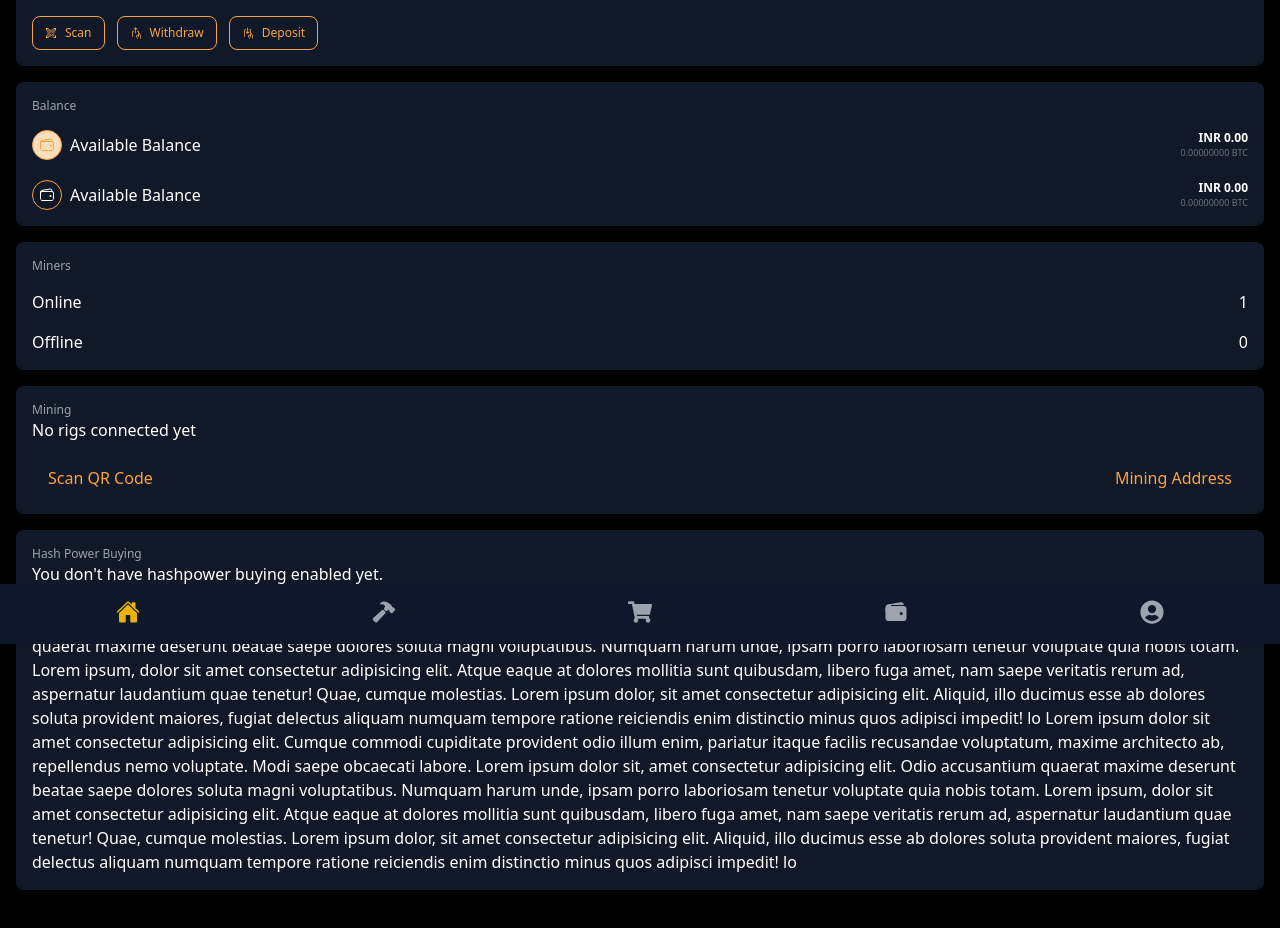
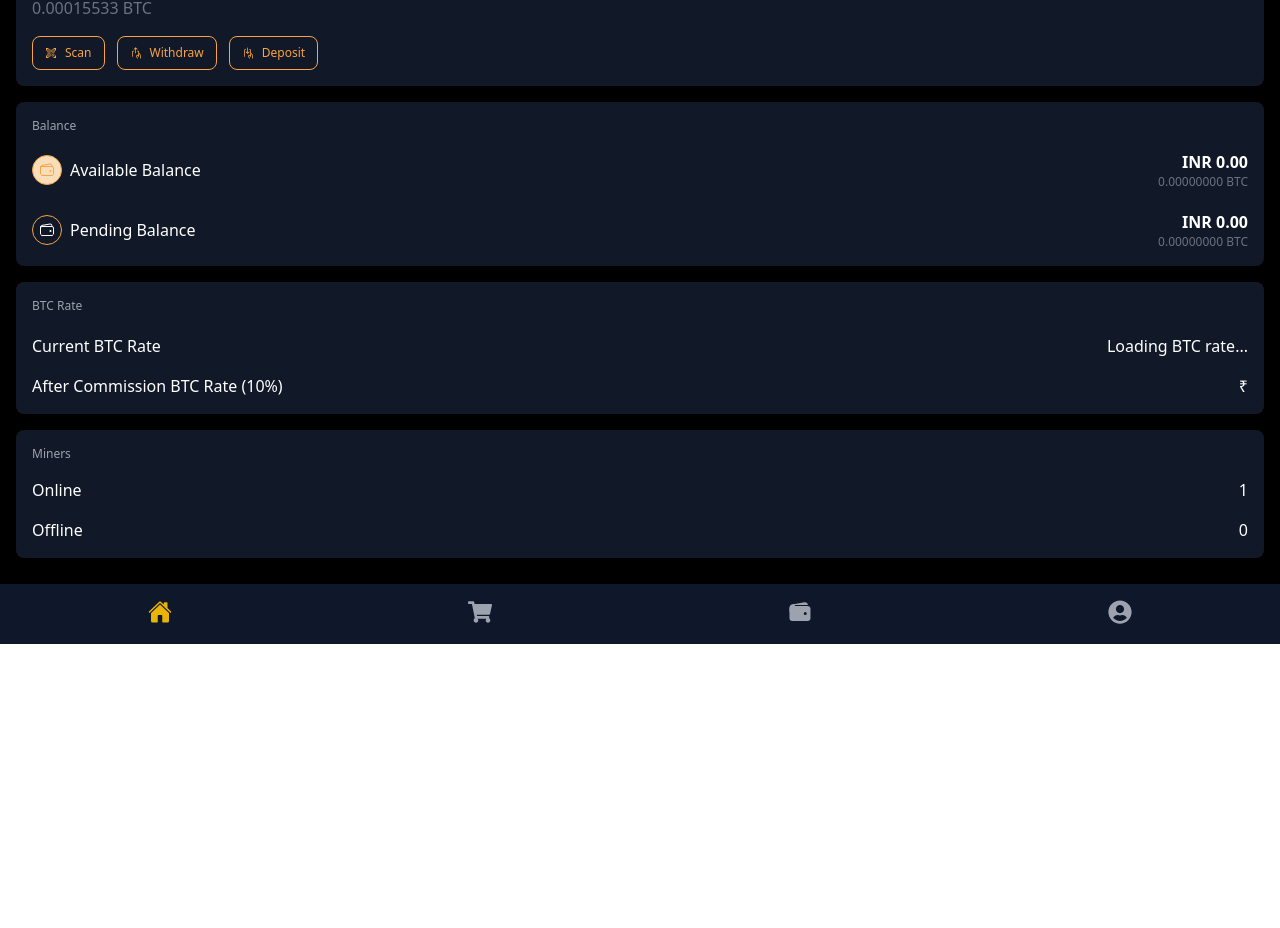
Before and after one commit to kkgkrishna/nicecash, a React (Create React App) app: page / in a window 1280 px wide. Shown: the part 156-1084 px from the top of the page. After the commit the page ends 800 px from the top, so only its background shows below. Built offline with nearby package versions, Linux system fonts and the light colour scheme; no server answers.

Commit message:
first commit

```diff
--- a/src/Pages/DashboardPage/DashboardPage.jsx
+++ b/src/Pages/DashboardPage/DashboardPage.jsx
@@ -1,4 +1,4 @@
-import React from "react";
+import React, { useEffect, useState } from "react";
 import { FaBell } from "react-icons/fa";
 import { IoWalletOutline } from "react-icons/io5";
 import { MdQrCodeScanner } from "react-icons/md";
@@ -6,6 +6,68 @@ import Button from "../CustomPage/Button";
 import { PiHandDeposit, PiHandWithdraw } from "react-icons/pi";
 
 function DashboardPage() {
+  const [btc, setBtc] = useState(0.00015533);
+  const [currentBtcRate, setCurrentBtcRate] = useState(null);
+  const [afterCommissionBtcRate, setAfterCommissionBtcRate] = useState(null);
+  const [commissionRate, setCommissionRate] = useState(null);
+
+  useEffect(() => {
+    const fetchBtcRate = async () => {
+      try {
+        const response = await fetch(
+          "https://api.coingecko.com/api/v3/simple/price?ids=bitcoin&vs_currencies=inr"
+        );
+        const data = await response.json();
+        const btcRate = data.bitcoin.inr;
+
+        // Save the rate to local storage with a timestamp
+        const newData = { btcRate, timestamp: Date.now() };
+        localStorage.setItem("btcRateData", JSON.stringify(newData));
+
+        setCurrentBtcRate(btcRate);
+      } catch (error) {
+        console.error("Error fetching BTC rate:", error);
+      }
+    };
+
+    const checkAndUpdateBtcRate = () => {
+      const storedData = localStorage.getItem("btcRateData");
+      if (storedData) {
+        const { btcRate, timestamp } = JSON.parse(storedData);
+
+        // Check if the data is less than 10 minutes old
+        if (Date.now() - timestamp < 10 * 60 * 1000) {
+          setCurrentBtcRate(btcRate);
+          return;
+        }
+      }
+
+      // Fetch new data if not found or outdated
+      fetchBtcRate();
+    };
+
+    checkAndUpdateBtcRate();
+
+    // Set interval to update BTC rate every 10 minutes
+    const interval = setInterval(() => {
+      fetchBtcRate();
+      window.location.reload(); // Refresh page after 10 min
+    }, 10 * 60 * 1000);
+
+    return () => clearInterval(interval);
+  }, []);
+
+  useEffect(() => {
+    if (currentBtcRate !== null) {
+      const btcInr = btc * currentBtcRate;
+      const commissionRate1 = btcInr * 0.1;
+      setCommissionRate(commissionRate1);
+      const total = btcInr - commissionRate1;
+      setAfterCommissionBtcRate(total);
+      localStorage.setItem("totalBalence", total);
+    }
+  }, [currentBtcRate]);
+
   return (
     <div className="bg-black text-white min-h-screen p-4">
       {/* Header */}
@@ -13,38 +75,42 @@ function DashboardPage() {
         <h1 className="text-2xl font-bold">Dashboard</h1>
         <div className="flex items-center gap-4">
           <FaBell className="text-gray-400 text-xl" />
-          <MdQrCodeScanner className={`text-primaryColor text-xl`} />
+          <MdQrCodeScanner className="text-primaryColor text-xl" />
         </div>
       </div>
 
       {/* Wallet Section */}
       <div className="bg-gray-900 p-4 rounded-lg mb-4">
-        <h2 className="text-xs text-gray-400">Total Assets</h2>
-        <p className="text-3xl font-bold">INR 0.00</p>
-        <p className="text-gray-500">0.00000000 BTC</p>
+        <h2 className="text-xs text-gray-400 mb-5">Total Assets</h2>
+        <div className="flex items-end">
+          <p className="text-3xl font-bold">
+            ₹ {afterCommissionBtcRate?.toFixed(2)}
+          </p>
+        </div>
+        <p className="text-gray-500">{btc} BTC</p>
         <div className="flex gap-3 mt-4">
           <Button
             hasIcon
-            label={`Scan`}
-            className={`text-xs text-primaryColor border-primaryColor `}
+            label="Scan"
+            className="text-xs text-primaryColor border-primaryColor"
           >
-            <MdQrCodeScanner className={`text-primaryColor `} />
+            <MdQrCodeScanner className="text-primaryColor" />
           </Button>
 
           <Button
             hasIcon
-            label={`Withdraw`}
-            className={`text-xs text-primaryColor border-primaryColor `}
+            label="Withdraw"
+            className="text-xs text-primaryColor border-primaryColor"
           >
-            <PiHandDeposit className={`text-primaryColor `} />
+            <PiHandDeposit className="text-primaryColor" />
           </Button>
 
           <Button
             hasIcon
-            label={`Deposit`}
-            className={`text-xs text-primaryColor border-primaryColor `}
+            label="Deposit"
+            className="text-xs text-primaryColor border-primaryColor"
           >
-            <PiHandWithdraw className={`text-primaryColor `} />
+            <PiHandWithdraw className="text-primaryColor" />
           </Button>
         </div>
       </div>
@@ -55,27 +121,47 @@ function DashboardPage() {
         <div className="flex flex-col gap-5 mt-4">
           <div className="flex justify-between items-center gap-2">
             <div className="flex gap-2 items-center">
-              <IoWalletOutline
-                className={`border border-primaryColor p-1.5 rounded-full text-3xl bg-[#f9debc] text-primaryColor`}
-              />
-              <p className=""> Available Balance</p>
+              <IoWalletOutline className="border border-primaryColor p-1.5 rounded-full text-3xl bg-[#f9debc] text-primaryColor" />
+              <p> Available Balance</p>
             </div>
             <div className="text-end">
-              <p className="text-xs font-bold">INR 0.00</p>
-              <p className="text-gray-500 text-xsm">0.00000000 BTC</p>
+              <p className="font-bold">INR 0.00</p>
+              <p className="text-gray-500 text-xs">0.00000000 BTC</p>
             </div>
           </div>
+
           <div className="flex justify-between items-center gap-2">
             <div className="flex gap-2 items-center">
               <IoWalletOutline
                 className={`border border-primaryColor p-1.5 rounded-full text-3xl`}
               />
-              <p className=""> Available Balance</p>
+              <p className=""> Pending Balance</p>
             </div>
             <div className="text-end">
-              <p className="text-xs font-bold">INR 0.00</p>
-              <p className="text-gray-500 text-xsm">0.00000000 BTC</p>
+              <p className=" font-bold">INR 0.00</p>
+              <p className="text-gray-500 text-xs">0.00000000 BTC</p>
             </div>
+          </div>
+        </div>
+      </div>
+
+      {/* BTC Rate Section */}
+      <div className="bg-gray-900 p-4 rounded-lg mb-4">
+        <h2 className="text-xs text-gray-400 mb-5">BTC Rate</h2>
+        <div className="flex flex-col gap-4">
+          <div className="flex justify-between">
+            <p>Current BTC Rate</p>
+            <p>
+              {currentBtcRate !== null ? (
+                <span>₹ {currentBtcRate.toFixed(2)}</span>
+              ) : (
+                <span>Loading BTC rate...</span>
+              )}
+            </p>
+          </div>
+          <div className="flex justify-between">
+            <p>After Commission BTC Rate (10%)</p>
+            <p>₹ {commissionRate?.toFixed(2)}</p>
           </div>
         </div>
       </div>
@@ -94,55 +180,6 @@ function DashboardPage() {
           </div>
         </div>
       </div>
-
-      {/* Mining Section */}
-      <div className="bg-gray-900 p-4 rounded-lg mb-4">
-        <h2 className="text-xs text-gray-400">Mining</h2>
-        <p>No rigs connected yet</p>
-        <div className="flex justify-between mt-4">
-          <button className="bg-[#${}] text-primaryColor px-4 py-2 rounded">
-            Scan QR Code
-          </button>
-          <button className="bg-[#${}] text-primaryColor px-4 py-2 rounded">
-            Mining Address
-          </button>
-        </div>
-      </div>
-
-      {/* Hash Power Buying Section */}
-      <div className="bg-gray-900 p-4 rounded-lg mb-16">
-        <h2 className="text-xs text-gray-400">Hash Power Buying</h2>
-        <p>You don't have hashpower buying enabled yet.</p>
-        <p>
-          Lorem ipsum dolor sit amet consectetur adipisicing elit. Cumque
-          commodi cupiditate provident odio illum enim, pariatur itaque facilis
-          recusandae voluptatum, maxime architecto ab, repellendus nemo
-          voluptate. Modi saepe obcaecati labore. Lorem ipsum dolor sit, amet
-          consectetur adipisicing elit. Odio accusantium quaerat maxime deserunt
-          beatae saepe dolores soluta magni voluptatibus. Numquam harum unde,
-          ipsam porro laboriosam tenetur voluptate quia nobis totam. Lorem
-          ipsum, dolor sit amet consectetur adipisicing elit. Atque eaque at
-          dolores mollitia sunt quibusdam, libero fuga amet, nam saepe veritatis
-          rerum ad, aspernatur laudantium quae tenetur! Quae, cumque molestias.
-          Lorem ipsum dolor, sit amet consectetur adipisicing elit. Aliquid,
-          illo ducimus esse ab dolores soluta provident maiores, fugiat delectus
-          aliquam numquam tempore ratione reiciendis enim distinctio minus quos
-          adipisci impedit! lo Lorem ipsum dolor sit amet consectetur
-          adipisicing elit. Cumque commodi cupiditate provident odio illum enim,
-          pariatur itaque facilis recusandae voluptatum, maxime architecto ab,
-          repellendus nemo voluptate. Modi saepe obcaecati labore. Lorem ipsum
-          dolor sit, amet consectetur adipisicing elit. Odio accusantium quaerat
-          maxime deserunt beatae saepe dolores soluta magni voluptatibus.
-          Numquam harum unde, ipsam porro laboriosam tenetur voluptate quia
-          nobis totam. Lorem ipsum, dolor sit amet consectetur adipisicing elit.
-          Atque eaque at dolores mollitia sunt quibusdam, libero fuga amet, nam
-          saepe veritatis rerum ad, aspernatur laudantium quae tenetur! Quae,
-          cumque molestias. Lorem ipsum dolor, sit amet consectetur adipisicing
-          elit. Aliquid, illo ducimus esse ab dolores soluta provident maiores,
-          fugiat delectus aliquam numquam tempore ratione reiciendis enim
-          distinctio minus quos adipisci impedit! lo
-        </p>
-      </div>
     </div>
   );
 }
--- a/src/Pages/HomePage/HomePage.jsx
+++ b/src/Pages/HomePage/HomePage.jsx
@@ -1,4 +1,4 @@
-import React, { useState } from "react";
+import React, { useState, useEffect } from "react";
 import { FaUserCircle, FaShoppingCart } from "react-icons/fa";
 import { IoHammer, IoHome, IoWallet } from "react-icons/io5";
 import ProfilePage from "../ProfilePage/ProfilePage";
@@ -12,20 +12,22 @@ function HomePage() {
 
   return (
     <>
-      <div className="fixed bottom-0 w-full bg-slate-900 flex justify-around items-center py-4  pb-5 text-2xl">
+      {/* BTC Rate Display */}
+
+      {/* Bottom Navigation */}
+      <div className="fixed bottom-0 w-full bg-slate-900 flex justify-around items-center py-4 pb-5 text-2xl">
         <IoHome
           onClick={() => setTabName("dashboard")}
           className={`${
             tabName === "dashboard" ? "text-yellow-500" : "text-gray-400"
           }`}
         />
-        <IoHammer
+        {/* <IoHammer
           onClick={() => setTabName("settings")}
           className={`${
             tabName === "settings" ? "text-yellow-500" : "text-gray-400"
           }`}
-        />
-
+        /> */}
         <FaShoppingCart
           onClick={() => setTabName("order")}
           className={`${
@@ -45,6 +47,8 @@ function HomePage() {
           }`}
         />
       </div>
+
+      {/* Render Pages Based on Selected Tab */}
       {tabName === "dashboard" && <DashboardPage />}
       {tabName === "settings" && <SettingsPage />}
       {tabName === "order" && <OrderPage />}
--- a/src/Pages/ProfilePage/ProfilePage.jsx
+++ b/src/Pages/ProfilePage/ProfilePage.jsx
@@ -1,12 +1,22 @@
-import React, { useState } from "react";
+import React from "react";
 import { FaUserCircle, FaCog } from "react-icons/fa";
 import { MdQrCodeScanner } from "react-icons/md";
-import { AiFillEye, AiFillEyeInvisible } from "react-icons/ai";
 import Button from "../CustomPage/Button";
-import { PiHandDeposit, PiHandWithdraw } from "react-icons/pi";
 
 function ProfilePage() {
-  const [showBalance, setShowBalance] = useState(true);
+  const user = {
+    name: "KRISHNA KUMAR GAUTAM",
+    email: "krishna@example.com",
+    gender: "Male",
+    aadhar: "1234-5678-9012",
+    fatherName: "RAMESH KUMAR GAUTAM",
+    bankDetails: {
+      accountNo: "123456789012",
+      ifsc: "SBIN0001234",
+      branch: "State Bank of India, Delhi",
+    },
+  };
+
   return (
     <div className="bg-black text-white min-h-screen p-4">
       {/* Header */}
@@ -18,64 +28,55 @@ function ProfilePage() {
         </div>
       </div>
 
-      {/* Wallet Info */}
+      {/* User Info */}
       <div className="bg-gray-900 p-4 rounded-lg mb-4">
         <div className="flex items-center gap-2">
-          <FaUserCircle className="text-yellow-500 text-3xl" />
-          <h2 className="text-lg font-semibold">KRISHNA KUMAR GAUTAM</h2>
-        </div>
-        <div className="flex items-center justify-between gap-5 mt-2 ">
-          <p className="text-3xl font-semibold">
-            {showBalance ? "₹0.00" : "₹*****"}
-          </p>
-          <button
-            onClick={() => setShowBalance(!showBalance)}
-            className="text-xl"
-          >
-            {showBalance ? <AiFillEyeInvisible /> : <AiFillEye />}
-          </button>
-        </div>
-        <p className="text-gray-500">0.00000000 BTC</p>
-        <div className="flex gap-3 mt-4">
-          <Button
-            hasIcon
-            label={`Withdraw`}
-            className={`text-xs text-primaryColor border-primaryColor `}
-          >
-            <PiHandDeposit className={`text-primaryColor `} />
-          </Button>
-
-          <Button
-            hasIcon
-            label={`Deposit`}
-            className={`text-xs text-primaryColor border-primaryColor `}
-          >
-            <PiHandWithdraw className={`text-primaryColor `} />
-          </Button>
+          <FaUserCircle className="text-yellow-500 text-5xl" />
+          <div>
+            <h2 className="text-lg font-semibold">{user.name}</h2>
+            <p className="text-sm text-gray-400">{user.email}</p>
+          </div>
         </div>
       </div>
 
-      {/* Holdings Section */}
-      <div className="bg-gray-900 p-4 rounded-lg mb-16">
-        <h2 className="text-sm text-gray-400">Holdings</h2>
-        <div className="flex justify-between items-center mt-2 border-b border-gray-700 pb-2">
-          <div className="flex items-center gap-2">
-            <div className="w-4 h-4 bg-green-500 rounded-full"></div>
-            <span>Available Balance</span>
+      {/* personal info */}
+      <div className="bg-gray-900 p-4 rounded-lg mb-5">
+        <h2 className="text-sm text-gray-400 mb-5">Personal Details</h2>
+        <div className="flex flex-col gap-2">
+          <div className="flex justify-between">
+            <p className="font-semibold">Gender</p>
+            <p className=""> {user?.gender}</p>
           </div>
-          <div className="text-end">
-            <p className="text-sm">₹0.00</p>
-            <p className="text-xsm">0.00000000 BTC</p>
+
+          <div className="flex justify-between">
+            <p className="font-semibold">Aadhar No</p>
+            <p className="">{user?.aadhar}</p>
+          </div>
+
+          <div className="flex justify-between ">
+            <p className="font-semibold">Father's Name</p>
+            <p className=""> {user?.fatherName}</p>
           </div>
         </div>
-        <div className="flex justify-between items-center mt-2">
-          <div className="flex items-center gap-2">
-            <div className="w-4 h-4 bg-yellow-500 rounded-full"></div>
-            <span>Pending & In Orders</span>
+      </div>
+
+      {/* Bank Details */}
+      <div className="bg-gray-900 p-4 rounded-lg mb-16">
+        <h2 className="text-sm text-gray-400 mb-5">Bank Details</h2>
+        <div className="flex flex-col gap-2">
+          <div className="flex justify-between">
+            <p className="font-semibold">Account No</p>
+            <p className=""> {user?.bankDetails?.accountNo}</p>
           </div>
-          <div className="text-end">
-            <p className="text-sm">₹0.00</p>
-            <p className="text-xsm">0.00000000 BTC</p>
+
+          <div className="flex justify-between">
+            <p className="font-semibold">IFSC Code</p>
+            <p className="">{user?.bankDetails?.ifsc}</p>
+          </div>
+
+          <div className="flex justify-between ">
+            <p className="font-semibold">Branch Name</p>
+            <p className=""> {user?.bankDetails?.branch}</p>
           </div>
         </div>
       </div>
```
Also changed, not shown: src/Pages/OrderPage/OrderPage.jsx (+68 -2 lines).
